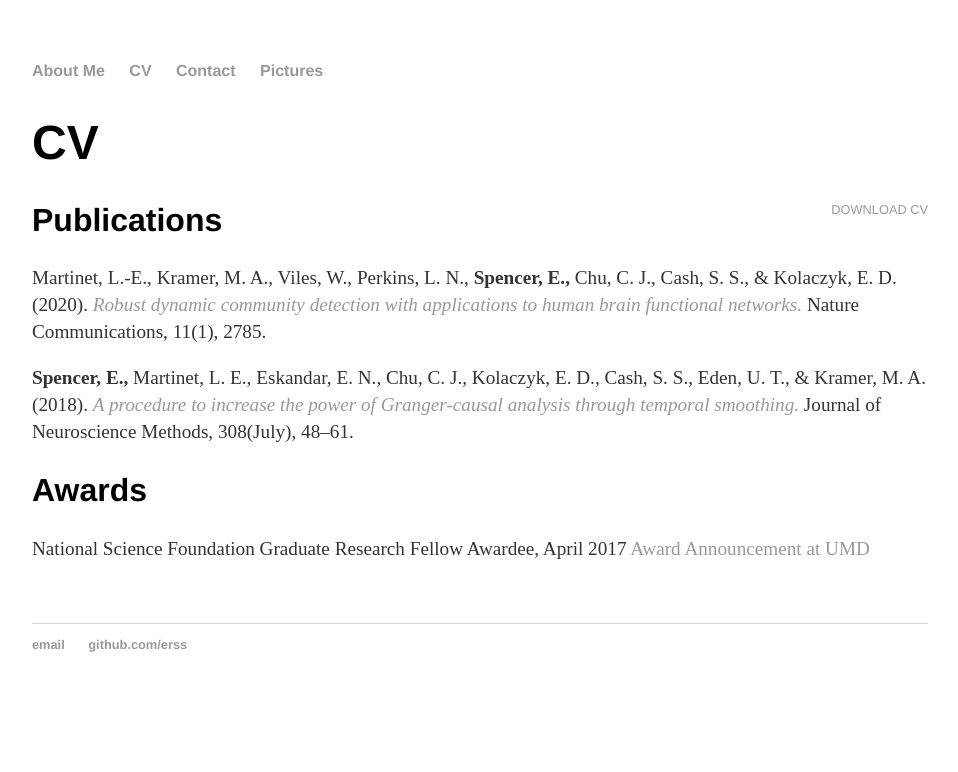
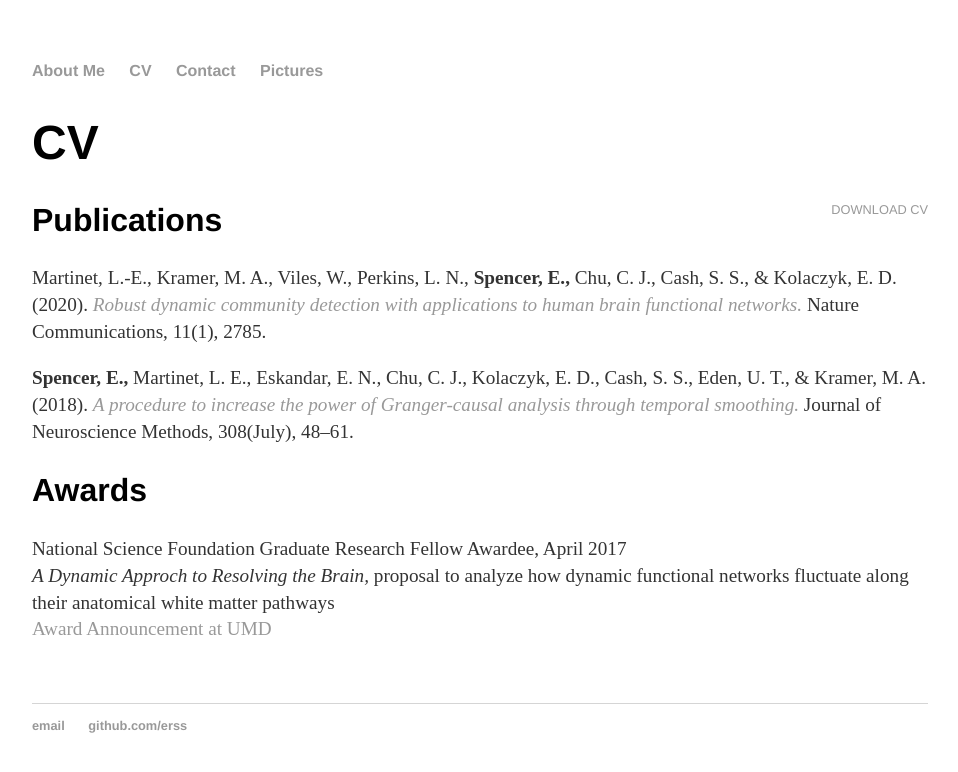
Before and after one commit to erss/erss.github.io, a Jekyll site: the page built from cv/index.html, in a window 1280 px wide. Shown: the top 772 px of the page, without its empty margins (160-1118 px from the left). Built offline with Jekyll 4.4.1, drawn with Linux system fonts in a browser that asks for light colours.

Commit message:
Update index.html

```diff
--- a/cv/index.html
+++ b/cv/index.html
@@ -21,9 +21,11 @@ title: CV of Liz Spencer
 
 					<h2>Awards</h2>
 
-					<p> National Science Foundation Graduate Research Fellow Awardee, April 2017
-						<a href="https://cmns.umd.edu/news-events/features/3835"> Award Announcement at UMD </a>
-						</p>
+					<p> National Science Foundation Graduate Research Fellow Awardee, April 2017 <br>
+						     <em> A Dynamic Approch to Resolving the Brain, </em> proposal to analyze how dynamic functional networks
+						    fluctuate along their anatomical white matter pathways<br>
+						    <a href="https://cmns.umd.edu/news-events/features/3835"> Award Announcement at UMD </a>
+						    </p>
 
 
 
```
